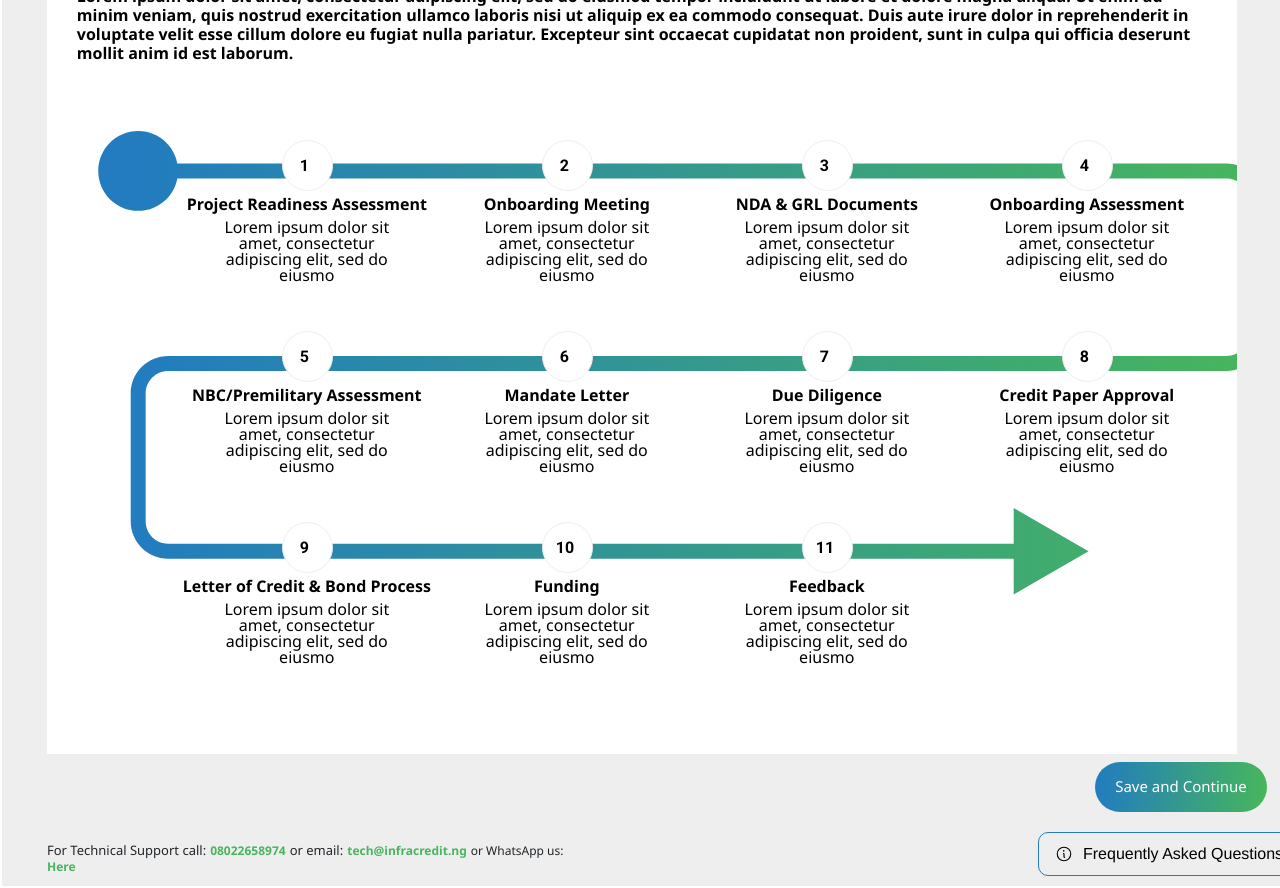
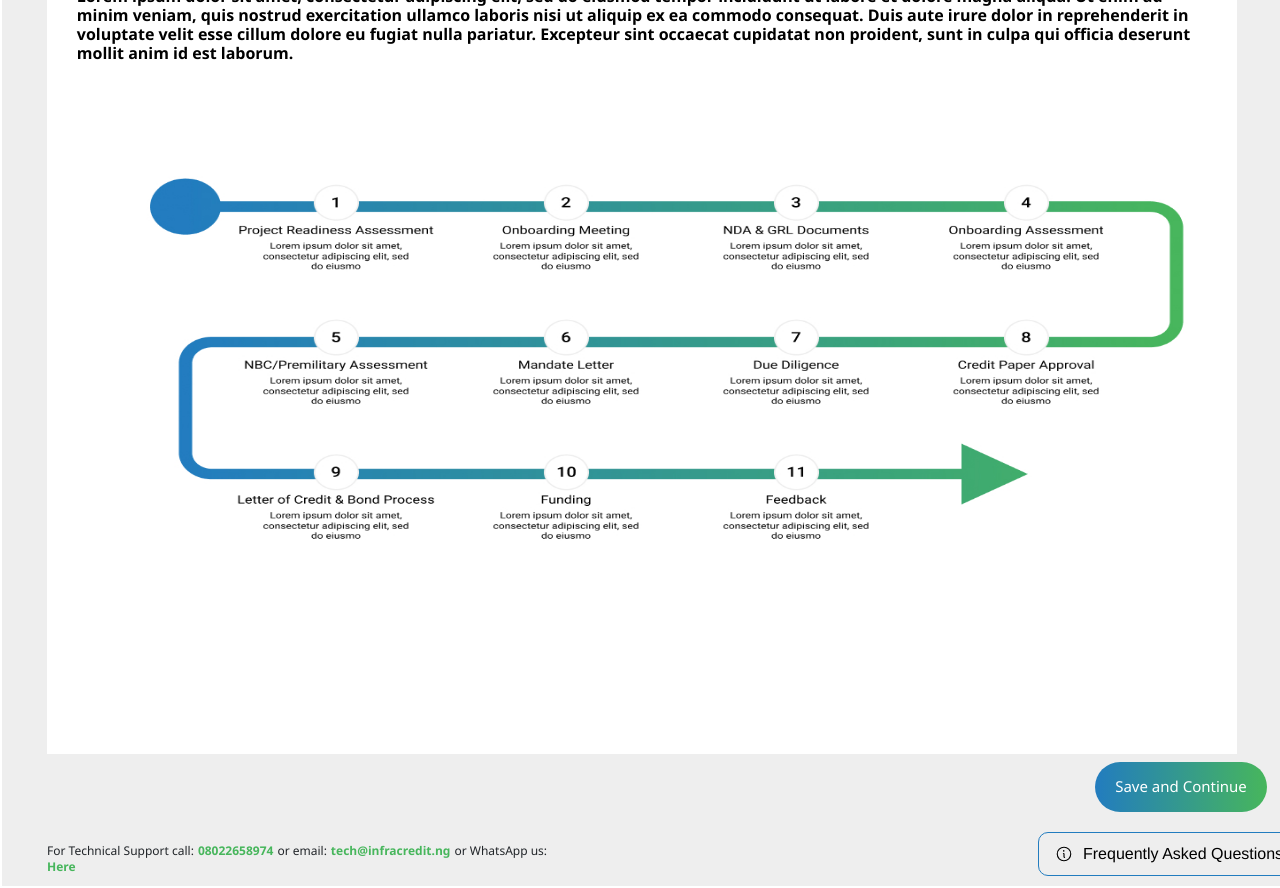
Before and after one commit to ccobasi/infracore, a Vue app: page / in a window 1280 px wide. Shown: the part 800-1688 px from the top of the page. Built offline with nearby package versions, Linux system fonts and the light colour scheme; a web font is replaced by a local one.

Commit message:
replace journey map

```diff
--- a/src/components/ReadinessAssessment/FrameDiagram.vue
+++ b/src/components/ReadinessAssessment/FrameDiagram.vue
@@ -18,8 +18,8 @@ const steps = [
   <div class="frame">
 
     <div class="overlap">
-      <img class="vector" src="../../assets/Vector 1.svg" alt="journey map" />
-      <div class="div">
+      <img class="vector" src="../../assets/journey.jpg" alt="journey map" />
+      <!-- <div class="div">
         <div class="div-2">
           <div class="div-3">
             <div class="overlap-group-wrapper">
@@ -126,7 +126,7 @@ const steps = [
           </div>
           <div class="div-3"></div>
         </div>
-      </div>
+      </div> -->
     </div>
   </div>
 </template>
--- a/src/components/Views/HomeView.vue
+++ b/src/components/Views/HomeView.vue
@@ -153,7 +153,7 @@ main {
 }
 .support label {
   font-family: 'Segoe UI', SegoeUI, 'Helvetica Neue', Helvetica, Arial, sans-serif;
-  font-size: 13px;
+  font-size: 12px;
   font-weight: 500;
   line-height: 14.4px;
   text-align: left;
```
Also changed, not shown: src/assets/journey.jpg (added).
